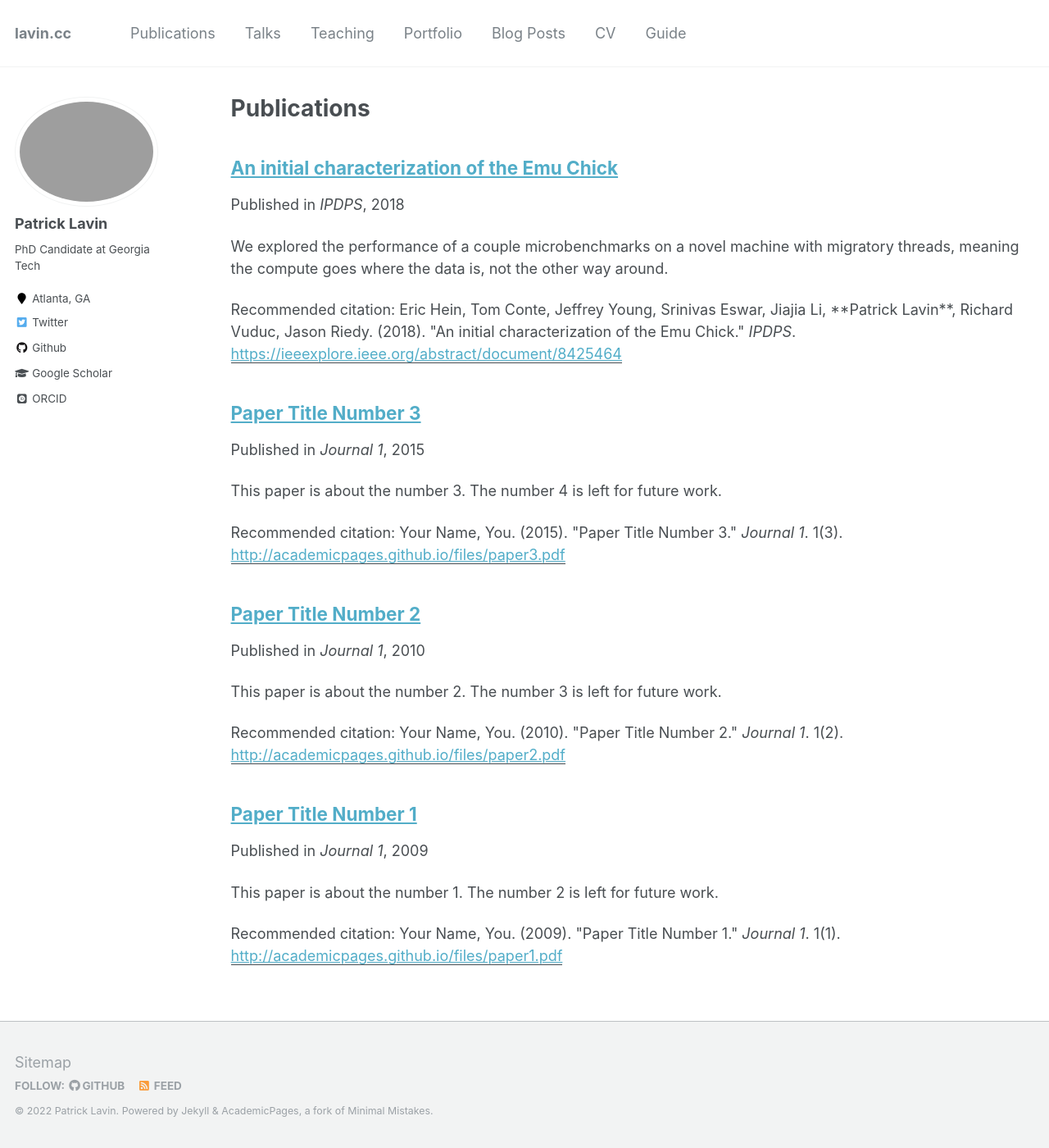
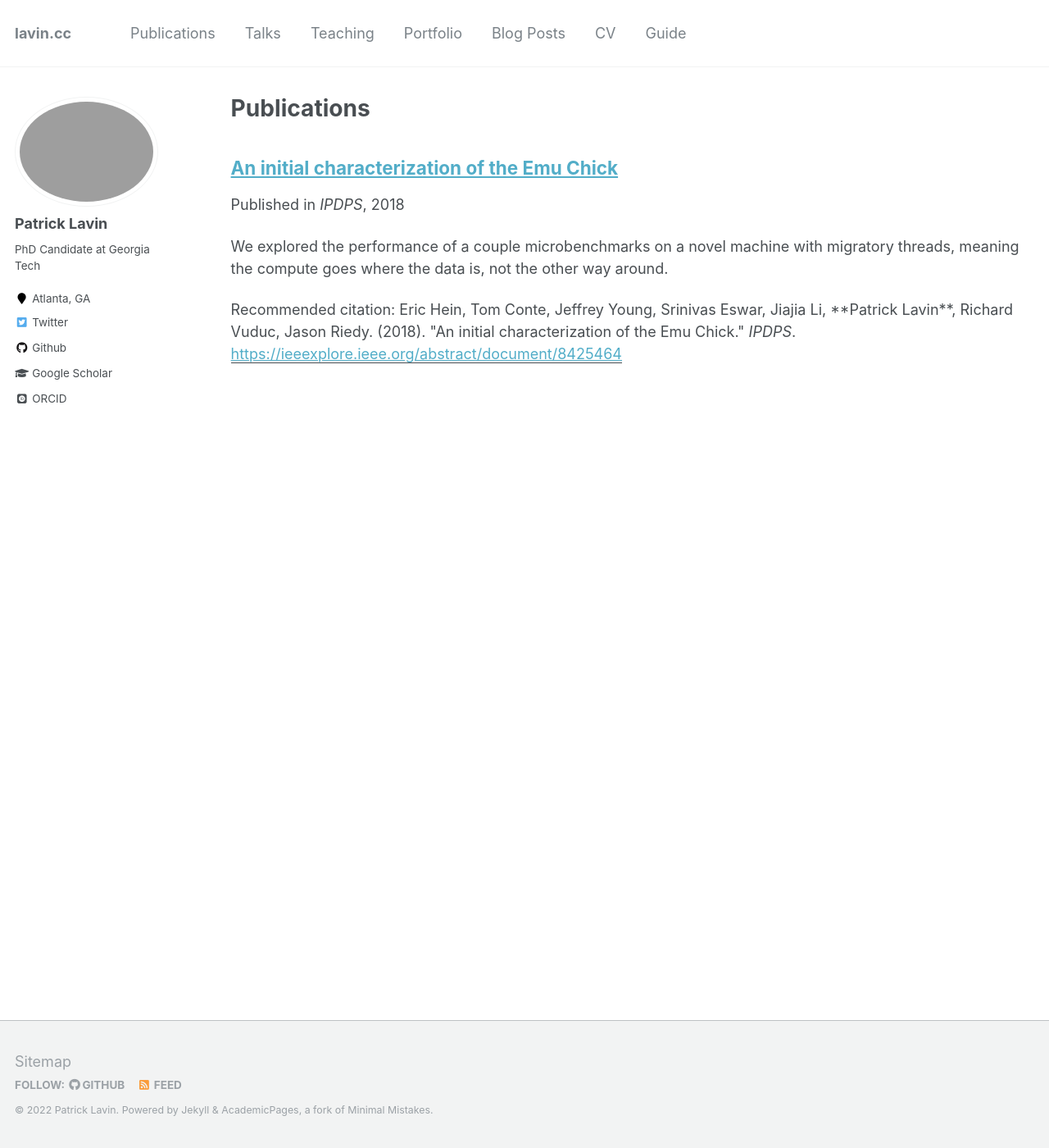
Before and after one commit to plavin/plavin.github.io, a Jekyll site: the page built from _pages/publications.md, in a window 1280 px wide and 1400 px high. Shown: the whole window at 82% size. Built offline with Jekyll 4.4.1, drawn with Linux system fonts in a browser that asks for light colours; some web fonts are replaced; a file with an impossible date is left out.

Commit message:
update emu

```diff
--- a/_publications/2009-10-01-paper-title-number-1.md
+++ /dev/null
@@ -1,15 +0,0 @@
----
-title: "Paper Title Number 1"
-collection: publications
-permalink: /publication/2009-10-01-paper-title-number-1
-excerpt: 'This paper is about the number 1. The number 2 is left for future work.'
-date: 2009-10-01
-venue: 'Journal 1'
-paperurl: 'http://academicpages.github.io/files/paper1.pdf'
-citation: 'Your Name, You. (2009). &quot;Paper Title Number 1.&quot; <i>Journal 1</i>. 1(1).'
----
-This paper is about the number 1. The number 2 is left for future work.
-
-[Download paper here](http://academicpages.github.io/files/paper1.pdf)
-
-Recommended citation: Your Name, You. (2009). "Paper Title Number 1." <i>Journal 1</i>. 1(1).
--- a/_publications/2015-10-01-paper-title-number-3.md
+++ /dev/null
@@ -1,15 +0,0 @@
----
-title: "Paper Title Number 3"
-collection: publications
-permalink: /publication/2015-10-01-paper-title-number-3
-excerpt: 'This paper is about the number 3. The number 4 is left for future work.'
-date: 2015-10-01
-venue: 'Journal 1'
-paperurl: 'http://academicpages.github.io/files/paper3.pdf'
-citation: 'Your Name, You. (2015). &quot;Paper Title Number 3.&quot; <i>Journal 1</i>. 1(3).'
----
-This paper is about the number 3. The number 4 is left for future work.
-
-[Download paper here](http://academicpages.github.io/files/paper3.pdf)
-
-Recommended citation: Your Name, You. (2015). "Paper Title Number 3." <i>Journal 1</i>. 1(3).
--- a/_publications/emu-conference.md
+++ b/_publications/emu-conference.md
@@ -1,7 +1,7 @@
 ---
 title: "An initial characterization of the Emu Chick"
 collection: publications
-permalink: /publication/2010-10-01-paper-title-number-2
+permalink: /publication/emu-conf
 excerpt: 'We explored the performance of a couple microbenchmarks on a novel machine with migratory threads, meaning the compute goes where the data is, not the other way around.'
 date: 2018-05-21
 venue: 'IPDPS'
```
Also changed, not shown: _publications/2010-10-01-paper-title-number-2.md (deleted, +0 -15 lines), _publications/emu-journal.md (added, +11 -0 lines).
